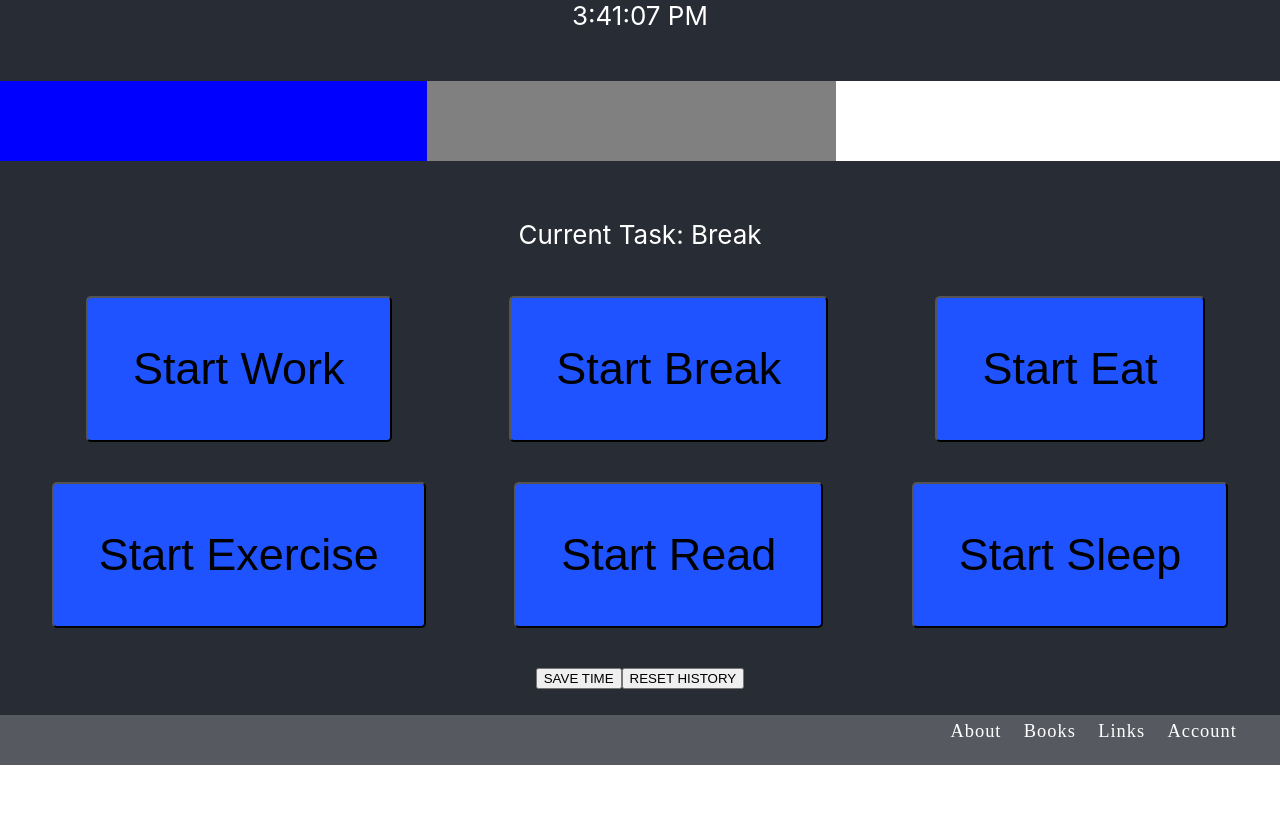
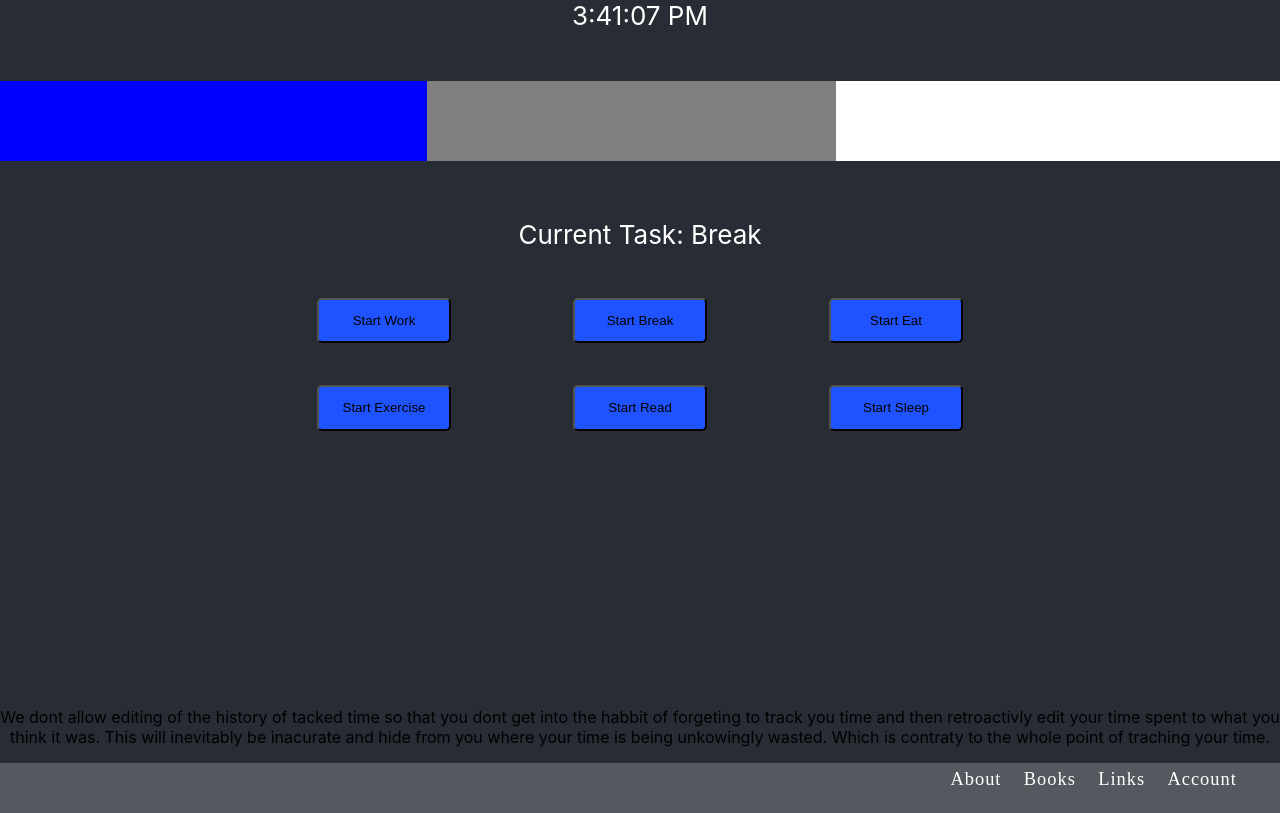
Before and after one commit to michaeltaciuk/timeDashboard, a React (Create React App) app in the folder frontend/: page / in a window 1280 px wide. Built offline with nearby package versions, Linux system fonts and the light colour scheme.

Commit message:
Layout Changes

```diff
--- a/frontend/src/App.js
+++ b/frontend/src/App.js
@@ -36,6 +36,11 @@ function App() {
           <Clock/>
           <Stopwatch/>
         </div>
+        <p>We dont allow editing of the history of tacked time so that you dont get into the habbit
+          of forgeting to track you time and then retroactivly edit your time spent to what you think
+          it was. This will inevitably be inacurate and hide from you where your time is being
+          unkowingly wasted. Which is contraty to the whole point of traching your time.
+        </p>
       </Fragment>
       <Header/>
     </div>
--- a/frontend/src/components/Stopwatch.js
+++ b/frontend/src/components/Stopwatch.js
@@ -153,13 +153,13 @@ class Stopwatch extends React.Component {
           </div>
         </div>
 
-        <div className={'stopwatch__history'}>
+        {/* <div className={'stopwatch__history'}>
           <button onClick={this.saveTime}>SAVE TIME</button>
           <button onClick={this.resetHistory}>RESET HISTORY</button>
           <ul>
 
           </ul>
-        </div>
+        </div> */}
 
       </Fragment>
     );
@@ -168,11 +168,4 @@ class Stopwatch extends React.Component {
 
 export default Stopwatch;
 
-
-//Edit History Info Button
-//We dont allow editing of the history of tacked time so that you dont get into the habbit
-//of forgeting to track you time and then retroactivly edit your time spent to what you think
-//it was. This will inevitably be inacurate and hide from you where your time is being unkowingly
-//wasted. Which is contraty to the whole point of traching your time.
-
 //{this.state.timeChunks.map((item, index) => <li key={index}>{item.name}</li>)}
--- a/frontend/src/components/stopwatch.css
+++ b/frontend/src/components/stopwatch.css
@@ -2,6 +2,8 @@
     display: grid;
     grid-template-columns: auto auto auto;
     margin: 10px;
+    margin: 20%;
+    margin-top: 0;
   }
   .grid-item {
     padding: 20px;
@@ -15,12 +17,13 @@
 
   .start-task-button {
     background: rgb(31, 83, 255);
-    font-size: 45px;
+    width: 10em;
     border-radius: 5px;
     padding-left: 1em;
     padding-right: 1em;
     padding-top: 1em;
     padding-bottom: 1em;
+    cursor: pointer;
   }
 
   .runnig-task-button {
```
